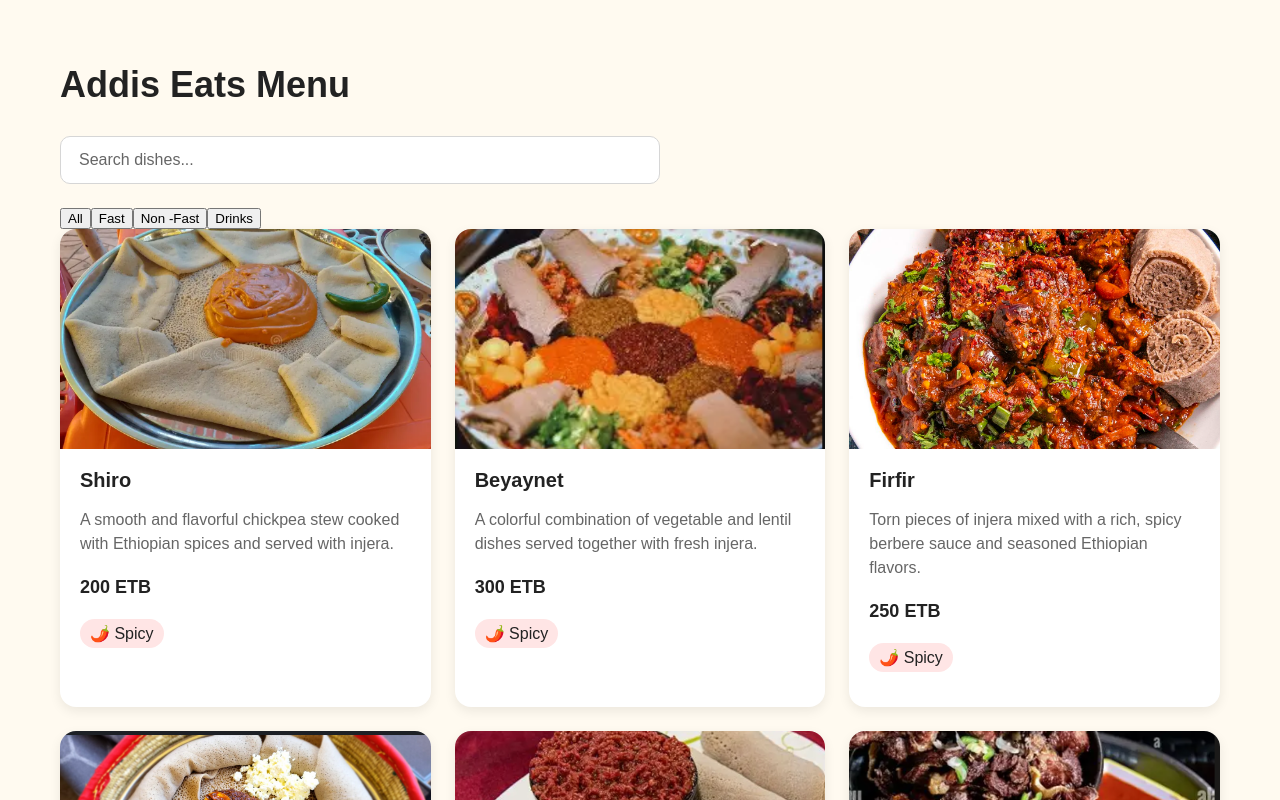
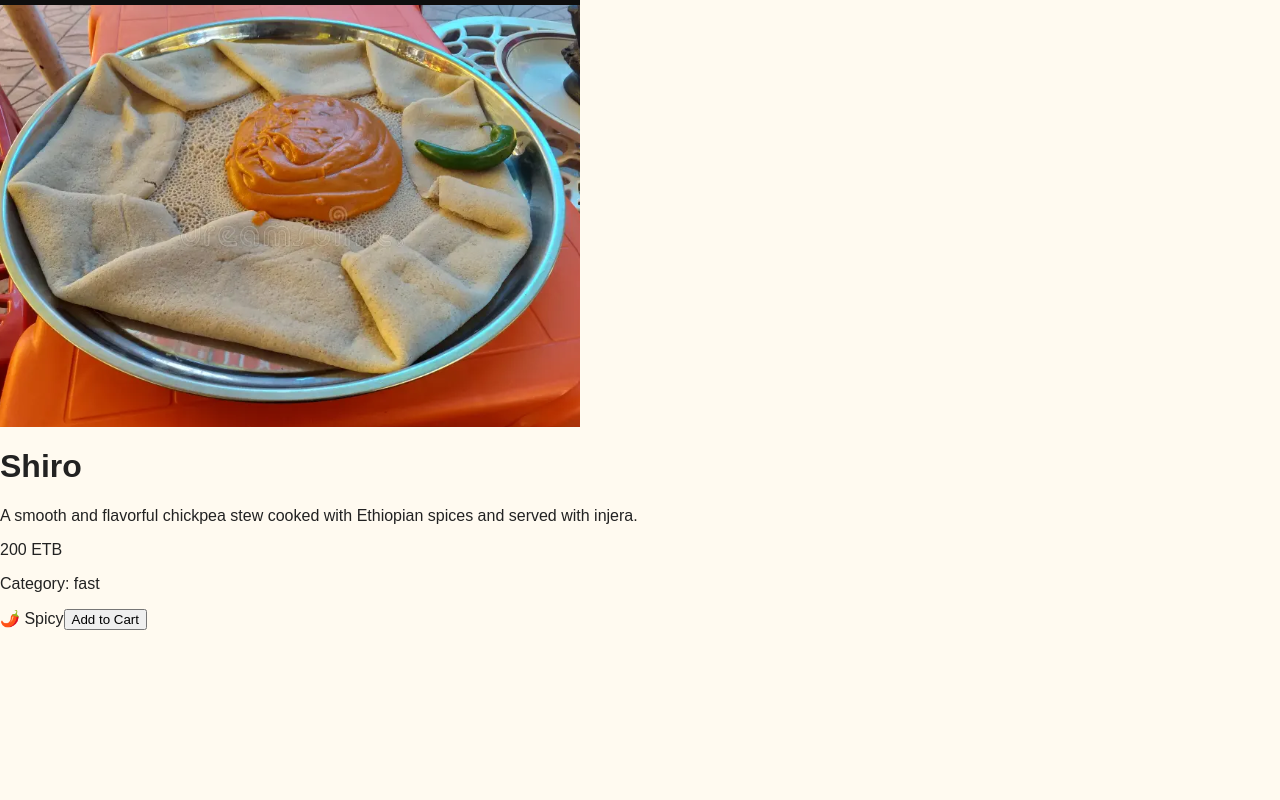
Before and after one commit to birhanukiros-tech/addis-eats-react, a React (Vite) app in the folder module-03-react-nextjs/Projects/addis_eats_react/: page /menu/1 in a window 1280 px wide. Shown: the top 800 px of the page. Built offline with nearby package versions, Linux system fonts and the light colour scheme.

Commit message:
feat: add dish detail page

```diff
--- a/module-03-react-nextjs/Projects/addis_eats_react/src/App.jsx
+++ b/module-03-react-nextjs/Projects/addis_eats_react/src/App.jsx
@@ -1,11 +1,19 @@
 import Menu from "./menu/Menu";
+import DishDetail from "./menu/DishDetail";
+import { Navigate, Route, Routes } from "react-router-dom";
 
 function App() {
-  return (
-    <div>
-      <Menu />
-    </div>
-  );
+    return (
+        <div>
+            <Routes>
+                <Route path="/" element={<Navigate to="/menu" replace />} />
+
+                <Route path="/menu" element={<Menu />} />
+
+                <Route path="/menu/:id" element={<DishDetail />} />
+            </Routes>
+        </div>
+    );
 }
 
 export default App;
--- a/module-03-react-nextjs/Projects/addis_eats_react/src/menu/DishCard.jsx
+++ b/module-03-react-nextjs/Projects/addis_eats_react/src/menu/DishCard.jsx
@@ -1,4 +1,5 @@
 import { useState } from "react";
+import { Link } from "react-router-dom";
 
 function DishCard({ dish }) {
     const [imageLoading, setImageLoading] = useState(true);
@@ -6,6 +7,7 @@
     return (
         <article className="dish-card">
 
+            <Link to={`/menu/${dish.id}`} >
             <div className="dish-image-wrapper">
                 {imageLoading && (
                     <div className="image-skeleton"></div>
@@ -16,6 +18,7 @@
                     alt={dish.name}
                     onLoad={() => setImageLoading(false)}
                 />
+
             </div>
 
             <div className="dish-card-content">
@@ -27,6 +30,7 @@
 
                 {dish.spicy && <span>🌶️ Spicy</span>}
             </div>
+            </Link>
 
         </article>
     );
--- a/module-03-react-nextjs/Projects/addis_eats_react/src/menu/DishDetail.jsx
+++ b/module-03-react-nextjs/Projects/addis_eats_react/src/menu/DishDetail.jsx
@@ -0,0 +1,76 @@
+import { useEffect, useState } from "react";
+import { useParams } from "react-router-dom";
+import getDishes from "../api/dishes";
+import Skeleton from "../ui/Skeleton";
+import ErrorState from "../ui/ErrorState";
+
+function DishDetail() {
+    const { id } = useParams();
+
+    const [dish, setDish] = useState(null);
+    const [loading, setLoading] = useState(true);
+    const [error, setError] = useState(null);
+
+    useEffect(() => {
+        async function loadDish() {
+            try {
+                const dishes = await getDishes();
+
+                const foundDish = dishes.find(
+                    (dish) => dish.id === Number(id)
+                );
+
+                if (!foundDish) {
+                    throw new Error("Dish not found");
+                }
+
+                setDish(foundDish);
+            } catch (error) {
+                setError(error.message);
+            } finally {
+                setLoading(false);
+            }
+        }
+
+        loadDish();
+    }, [id]);
+
+    if (loading) {
+        return <Skeleton />;
+    }
+
+    if (error) {
+        return <ErrorState message={error} />;
+    }
+
+    return (
+        <div className="dish-detail">
+
+            <img
+                src={dish.image}
+                alt={dish.name}
+            />
+
+            <div>
+                <h1>{dish.name}</h1>
+
+                <p>{dish.description}</p>
+
+                <p>{dish.price} ETB</p>
+
+                <p>Category: {dish.category}</p>
+
+                {dish.spicy && (
+                    <span>🌶️ Spicy</span>
+                )}
+
+                <button>
+                    Add to Cart
+                </button>
+            </div>
+
+        </div>
+    );
+}
+
+export default DishDetail;
```
